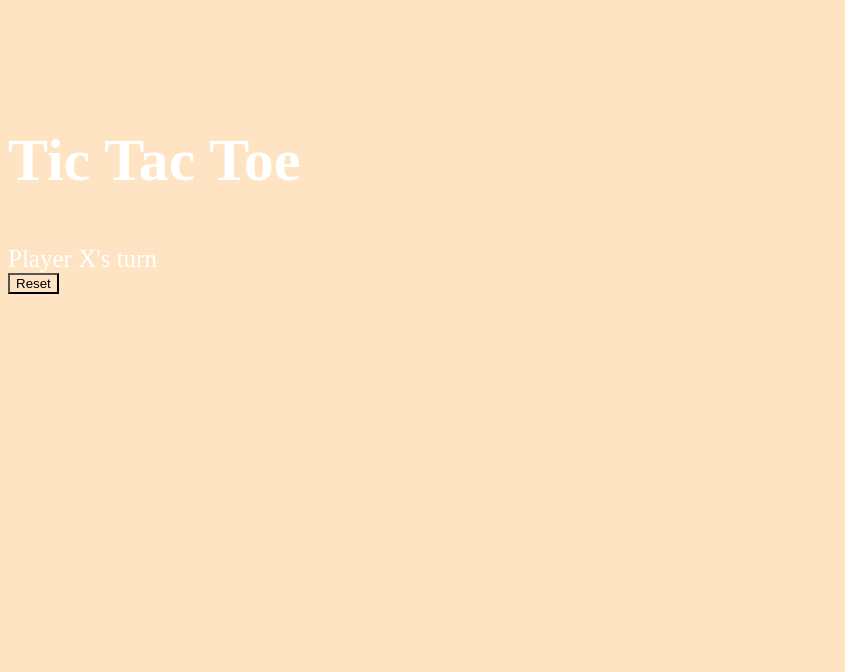
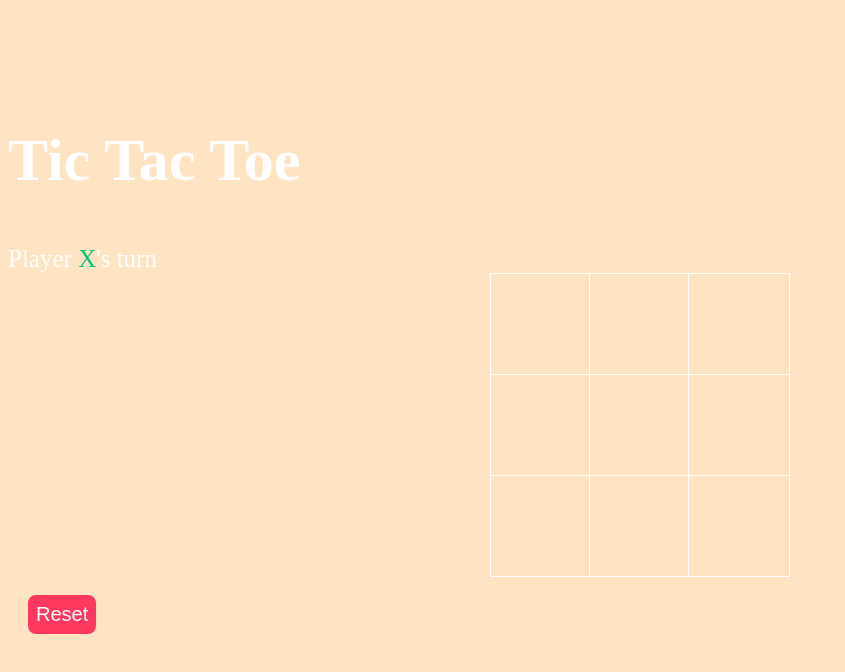
Before and after one commit to humnazee/tic-tac-toe, a plain HTML site: page index.html in a window 1280 px wide. Shown: the whole page, without its empty margins (0-845 px from the left). Drawn offline with Linux system fonts and the light colour scheme.

Commit message:
Third commit

```diff
--- a/tic-tac-toe.css
+++ b/tic-tac-toe.css
@@ -1,16 +1,61 @@
 * {
     background-color: bisque;
 }
-
 .tagline {
     color: white;
     text-align: left;
     font-size: 40px;
     margin-top: 10%;
 }
-
 .display {
     color: white;
     font-size: 25px;
     text-align: left;
 }
+.hide {
+    display: none;
+}
+.drum {
+    margin: 0 auto;
+    display: grid;
+    grid-template-columns: 33% 33% 33%;
+    grid-template-rows: 33% 33% 33%;
+    max-width: 300px;
+}
+.square {
+    border: 1px solid white;
+    min-width: 100px;
+    min-height: 100px;
+    display: flex;
+    justify-content: center;
+    align-items: center;
+    font-size: 50px;
+    cursor: pointer;
+}
+.playerX {
+    color: #09C372;
+}
+.playerO {
+    color: #498AFB;
+}
+.switch {
+    flex-direction: column;
+    justify-content: left;
+    align-items: left;
+    margin-top: 1em;
+}
+.switch button {
+    color: white;
+    padding: 8px;
+    border-radius: 8px;
+    border: none;
+    font-size: 20px;
+    margin-left: 1em;
+    cursor: pointer;
+}
+.restart {
+    background-color: #498AFB;
+}
+#reset {
+    background-color: #FF3860;
+}
--- a/tic-tac-toe.js
+++ b/tic-tac-toe.js
@@ -0,0 +1,12 @@
+var chart = Array.from(document.querySelectorAll('.square'));
+var display = document.querySelector('.starting');
+var rButton = document.querySelector('#reset');
+var announcer = document.querySelector('.announcer');
+
+var bmatrix = ['', '', '', '', '', '', '', '', ''];
+var playerC = 'X';
+var gamePosition = true;
+
+var X_WON = 'PLAYERX_WON';
+var O_WON = 'PLAYERO_WON';
+var TIE = 'TIE'
```
Also changed, not shown: index.html (renamed from tic-tac-toe.html).
